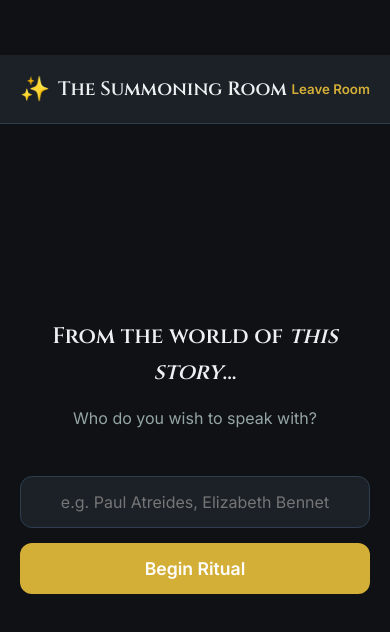
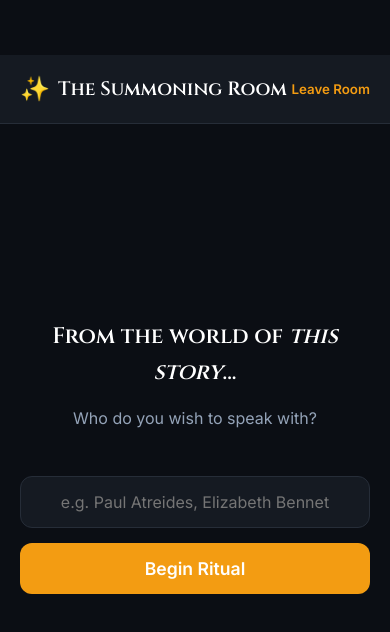
Before and after one commit to aashishdubey3/lantern-library-frontend, a React (Vite) app: page /summon in a window 390 px wide. Shown: the top 632 px of the page. Built offline with nearby package versions, Linux system fonts and the light colour scheme.

Commit message:
Add files via upload

```diff
--- a/src/index.css
+++ b/src/index.css
@@ -1,42 +1,52 @@
 /* =========================================
-   🏮 THE LANTERN LIBRARY: DUAL THEMES
+   🏮 THE LANTERN LIBRARY: PREMIUM UI
    ========================================= */
 
 @import url('https://fonts.googleapis.com/css2?family=Cinzel:wght@400;600;700&family=Inter:wght@300;400;600&display=swap');
 
+/* 🌙 DEFAULT: LAMPLIGHT (True Dark App Mode) */
 :root {
-  --bg-deep: #0f1115;
-  --bg-panel: #1c2128;
-  --bg-panel-hover: #252b34;
-  --text-main: #ecf0f1;
-  --text-muted: #95a5a6;
-  --lantern-gold: #D4AF37;
-  --border-color: #2c3e50;
+  --bg-deep: #0B0E14;
+  --bg-panel: #151A22;
+  --bg-panel-hover: #1C222B;
+  --text-main: #FFFFFF;
+  --text-muted: #94A3B8;
+  --lantern-gold: #F39C12;
+  --border-color: #262D38;
 
   --font-heading: 'Cinzel', serif;
   --font-body: 'Inter', sans-serif;
 }
 
+/* ☀️ OVERRIDE: DAYLIGHT (Clean Ivory Mode) */
 body.theme-daylight {
-  --bg-deep: #F9F7F3;
+  --bg-deep: #F3F4F6;
   --bg-panel: #FFFFFF;
-  --bg-panel-hover: #F0EEE9;
-  --text-main: #1A1A1A;
-  --text-muted: #737373;
-  --lantern-gold: #C5832B;
-  --border-color: #EAE6DF;
+  --bg-panel-hover: #F9FAFB;
+  --text-main: #111827;
+  --text-muted: #6B7280;
+  --lantern-gold: #D97706;
+  --border-color: #E5E7EB;
 }
 
-* { box-sizing: border-box; margin: 0; padding: 0; -webkit-tap-highlight-color: transparent; }
+/* =========================================
+   🌍 GLOBAL RESET
+   ========================================= */
+* {
+  box-sizing: border-box;
+  margin: 0;
+  padding: 0;
+  -webkit-tap-highlight-color: transparent;
+}
 
 body {
   background-color: var(--bg-deep);
   color: var(--text-main);
   font-family: var(--font-body);
   line-height: 1.6;
-  transition: background-color 0.8s ease, color 0.8s ease;
+  transition: background-color 0.4s ease, color 0.4s ease;
   -webkit-font-smoothing: antialiased;
-  padding-bottom: 70px; /* Prevents content hiding behind bottom nav */
+  padding-bottom: 70px;
 }
 
 h1, h2, h3, h4, h5, h6 { font-family: var(--font-heading); font-weight: 600; color: var(--text-main); transition: color 0.8s ease; }
@@ -46,22 +56,36 @@ html { scroll-behavior: smooth; }
 .hide-scroll { -ms-overflow-style: none; scrollbar-width: none; }
 .hide-scroll::-webkit-scrollbar { display: none; }
 
-button { font-family: var(--font-body); transition: all 0.2s ease-in-out; }
-button:hover:not(:disabled) { transform: translateY(-2px); box-shadow: 0 4px 12px rgba(0,0,0,0.15); }
-button:active:not(:disabled) { transform: translateY(0); }
-button:disabled { opacity: 0.6; cursor: not-allowed; }
+/* =========================================
+   🖱️ GLOBAL BUTTONS & INTERACTIVE ELEMENTS
+   ========================================= */
+button, .app-card, .bottom-nav-link, .aesthetic-3d-book {
+  font-family: var(--font-body);
+  transition: all 0.2s ease;
 
-input, textarea, select { font-family: var(--font-body); background-color: var(--bg-panel); color: var(--text-main); border: 1px solid var(--border-color); transition: background-color 0.8s ease, color 0.8s ease, border-color 0.8s ease; }
-input:focus, textarea:focus, select:focus { outline: 2px solid var(--lantern-gold); border-color: transparent; }
+  /* 🔥 THE NATIVE APP FIX: Stops the blue highlight & Google Translate popups! */
+  -webkit-user-select: none;
+  -moz-user-select: none;
+  -ms-user-select: none;
+  user-select: none;
+}
 
-/* 3D BOOK LOGO */
+button:active:not(:disabled), .app-card:active, .bottom-nav-link:active {
+  transform: scale(0.96); /* Native app "squish" effect when tapped */
+}
+
+input, textarea, select { font-family: var(--font-body); background-color: var(--bg-panel); color: var(--text-main); border: 1px solid var(--border-color); transition: background-color 0.4s ease, color 0.4s ease, border-color 0.4s ease; }
+input:focus, textarea:focus, select:focus { outline: none; border-color: var(--lantern-gold); }
+
+/* =========================================
+   📖 3D BOOK LOGO & ALIVE CARDS
+   ========================================= */
 .aesthetic-3d-book { width: 44px; height: 30px; position: relative; perspective: 400px; cursor: pointer; display: flex; flex-shrink: 0; border-radius: 2px 6px 6px 2px; box-shadow: 0 4px 8px rgba(0,0,0,0.2); }
 .book-spine-center { position: absolute; left: 50%; top: 0; bottom: 0; width: 4px; background: linear-gradient(to right, #8e6b23, #D4AF37, #8e6b23); transform: translateX(-50%); z-index: 5; border-radius: 2px; }
 .book-static-page { width: 50%; height: 100%; background: #fdf6e3; transition: background-color 0.8s ease; }
 .book-static-page.left { border-radius: 2px 0 0 2px; background: linear-gradient(to right, #e0d5c1, #fdf6e3); border-left: 2px solid var(--lantern-gold); border-top: 2px solid var(--lantern-gold); border-bottom: 2px solid var(--lantern-gold); }
 .book-static-page.right { border-radius: 0 6px 6px 0; background: linear-gradient(to left, #e0d5c1, #fdf6e3); border-right: 2px solid var(--lantern-gold); border-top: 2px solid var(--lantern-gold); border-bottom: 2px solid var(--lantern-gold); }
 .book-flipping-page { position: absolute; top: 0; left: 50%; width: 50%; height: 100%; background: linear-gradient(to left, #e0d5c1, #fdf6e3); border-right: 2px solid var(--lantern-gold); border-top: 2px solid var(--lantern-gold); border-bottom: 2px solid var(--lantern-gold); border-radius: 0 6px 6px 0; transform-origin: left center; transition: transform 0.8s cubic-bezier(0.34, 1.56, 0.64, 1); transform-style: preserve-3d; z-index: 10; box-shadow: -2px 0 5px rgba(0,0,0,0.1); }
-
 .theme-daylight .book-flipping-page { transform: rotateY(-180deg); background: linear-gradient(to right, #FFFFFF, #f0f0f0); border-left: 2px solid var(--lantern-gold); border-right: none; border-radius: 6px 0 0 6px; box-shadow: 2px 0 5px rgba(0,0,0,0.1); }
 .theme-daylight .book-static-page { background: #FFFFFF; }
 
@@ -82,167 +106,20 @@ input:focus, textarea:focus, select:focus { outline: 2px solid var(--lantern-gol
 .bottom-nav-link { display: flex; flex-direction: column; align-items: center; text-decoration: none; color: var(--text-muted); font-size: 1.4rem; padding: 5px 15px; border-radius: 12px; transition: all 0.2s; }
 .bottom-nav-link:active { background: rgba(243, 156, 18, 0.1); color: var(--lantern-gold); transform: scale(0.9); }
 
-/* 🔥 KILL FOOTER ON MOBILE */
-@media (max-width: 768px) {
-  footer, .footer, #footer, [class*="footer"] {
-    display: none !important;
-  }
-}
-/* =========================================
-   💬 NATIVE CHAT ARCHITECTURE
-   ========================================= */
-
-/* The locked, full-screen container */
-.chat-layout {
-  display: flex;
-  flex-direction: column;
-  height: calc(100vh - 65px); /* Subtract Navbar height roughly */
-  overflow: hidden;
-  background-color: var(--bg-deep);
-}
-
-/* The fixed top header */
-.chat-header {
-  flex-shrink: 0;
-  padding: 15px 20px;
-  background: var(--bg-panel);
-  border-bottom: 1px solid var(--border-color);
-  display: flex;
-  align-items: center;
-  justify-content: space-between;
-  z-index: 10;
-}
-
-/* The scrollable middle section */
-.chat-tunnel {
-  flex-grow: 1;
-  overflow-y: auto;
-  padding: 20px;
-  display: flex;
-  flex-direction: column;
-  gap: 15px;
-  scroll-behavior: smooth;
-}
-
-/* Hide scrollbar for the tunnel to look like a native app */
-.chat-tunnel::-webkit-scrollbar {
-  display: none;
-}
-.chat-tunnel {
-  -ms-overflow-style: none;
-  scrollbar-width: none;
-}
-
-/* The fixed bottom input area */
-.chat-input-area {
-  flex-shrink: 0;
-  padding: 15px 20px;
-  background: var(--bg-panel);
-  border-top: 1px solid var(--border-color);
-  padding-bottom: calc(15px + env(safe-area-inset-bottom)); /* iPhone notch safety */
-}
-
-/* =========================================
-   🫧 CHAT BUBBLES
-   ========================================= */
-
-.bubble-wrapper {
-  display: flex;
-  flex-direction: column;
-  max-width: 85%;
-}
-
-.bubble-wrapper.sent {
-  align-self: flex-end;
-  align-items: flex-end;
-}
-
-.bubble-wrapper.received {
-  align-self: flex-start;
-  align-items: flex-start;
-}
-
-.chat-bubble {
-  padding: 12px 18px;
-  font-size: 0.95rem;
-  line-height: 1.5;
-  word-wrap: break-word;
-  box-shadow: 0 2px 5px rgba(0,0,0,0.05);
-}
-
-/* User's outgoing messages */
-.chat-bubble.sent {
-  background: var(--lantern-gold);
-  color: #ffffff;
-  border-radius: 20px 20px 4px 20px;
-}
-
-/* Incoming/AI messages */
-.chat-bubble.received {
-  background: var(--bg-panel);
-  color: var(--text-main);
-  border: 1px solid var(--border-color);
-  border-radius: 20px 20px 20px 4px;
-}
-
-.chat-timestamp {
-  font-size: 0.7rem;
-  color: var(--text-muted);
-  margin-top: 5px;
-  padding: 0 5px;
-}
 /* =========================================
    💬 NATIVE CHAT ARCHITECTURE (WHATSAPP STYLE)
    ========================================= */
-
-.chat-layout {
-  display: flex;
-  flex-direction: column;
-  height: calc(100vh - 120px); /* Desktop height */
-  background-color: var(--bg-deep);
-  border-radius: 16px;
-  border: 1px solid var(--border-color);
-  overflow: hidden;
-}
-
-.chat-header {
-  flex-shrink: 0;
-  padding: 15px 20px;
-  background: var(--bg-panel);
-  border-bottom: 1px solid var(--border-color);
-  display: flex;
-  align-items: center;
-  justify-content: space-between;
-  z-index: 10;
-}
-
-.chat-tunnel {
-  flex-grow: 1;
-  overflow-y: auto;
-  padding: 20px;
-  display: flex;
-  flex-direction: column;
-  gap: 15px;
-  scroll-behavior: smooth;
-}
-
+.chat-layout { display: flex; flex-direction: column; height: calc(100vh - 120px); background-color: var(--bg-deep); border-radius: 16px; border: 1px solid var(--border-color); overflow: hidden; }
+.chat-header { flex-shrink: 0; padding: 15px 20px; background: var(--bg-panel); border-bottom: 1px solid var(--border-color); display: flex; align-items: center; justify-content: space-between; z-index: 10; }
+.chat-tunnel { flex-grow: 1; overflow-y: auto; padding: 20px; display: flex; flex-direction: column; gap: 15px; scroll-behavior: smooth; }
 .chat-tunnel::-webkit-scrollbar { display: none; }
 .chat-tunnel { -ms-overflow-style: none; scrollbar-width: none; }
-
-.chat-input-area {
-  flex-shrink: 0;
-  padding: 12px 15px;
-  background: var(--bg-panel);
-  border-top: 1px solid var(--border-color);
-  display: flex;
-  gap: 10px;
-}
+.chat-input-area { flex-shrink: 0; padding: 12px 15px; background: var(--bg-panel); border-top: 1px solid var(--border-color); display: flex; gap: 10px; }
 
 /* 🫧 CHAT BUBBLES */
 .bubble-wrapper { display: flex; flex-direction: column; max-width: 85%; }
 .bubble-wrapper.sent { align-self: flex-end; align-items: flex-end; }
 .bubble-wrapper.received { align-self: flex-start; align-items: flex-start; }
-
 .chat-bubble { padding: 12px 16px; font-size: 0.95rem; line-height: 1.4; word-wrap: break-word; box-shadow: 0 2px 5px rgba(0,0,0,0.05); }
 .chat-bubble.sent { background: var(--lantern-gold); color: #ffffff; border-radius: 20px 20px 4px 20px; }
 .chat-bubble.received { background: var(--bg-panel); color: var(--text-main); border: 1px solid var(--border-color); border-radius: 20px 20px 20px 4px; }
@@ -251,20 +128,7 @@ input:focus, textarea:focus, select:focus { outline: 2px solid var(--lantern-gol
 /* 🔥 THE MOBILE FIX: Lock chat EXACTLY between top and bottom navs */
 @media (max-width: 768px) {
   .chat-layout, .mobile-fixed-chat {
-    position: fixed !important;
-    top: 55px !important;    /* Locks exactly under the top Navbar */
-    bottom: 55px !important; /* Locks exactly above the bottom Navbar */
-    left: 0;
-    right: 0;
-    width: 100vw;
-    height: auto !important;
-    margin: 0 !important;
-    border-radius: 0 !important;
-    border: none !important;
-    z-index: 40;
-    background: var(--bg-deep);
+    position: fixed !important; top: 55px !important; bottom: 55px !important; left: 0; right: 0; width: 100vw; height: auto !important; margin: 0 !important; border-radius: 0 !important; border: none !important; z-index: 40; background: var(--bg-deep);
   }
-
-  /* The foolproof class to hide the footer */
   .hide-on-mobile { display: none !important; }
 }
```
Also changed, not shown: src/pages/Messages.jsx (+88 -17 lines).
